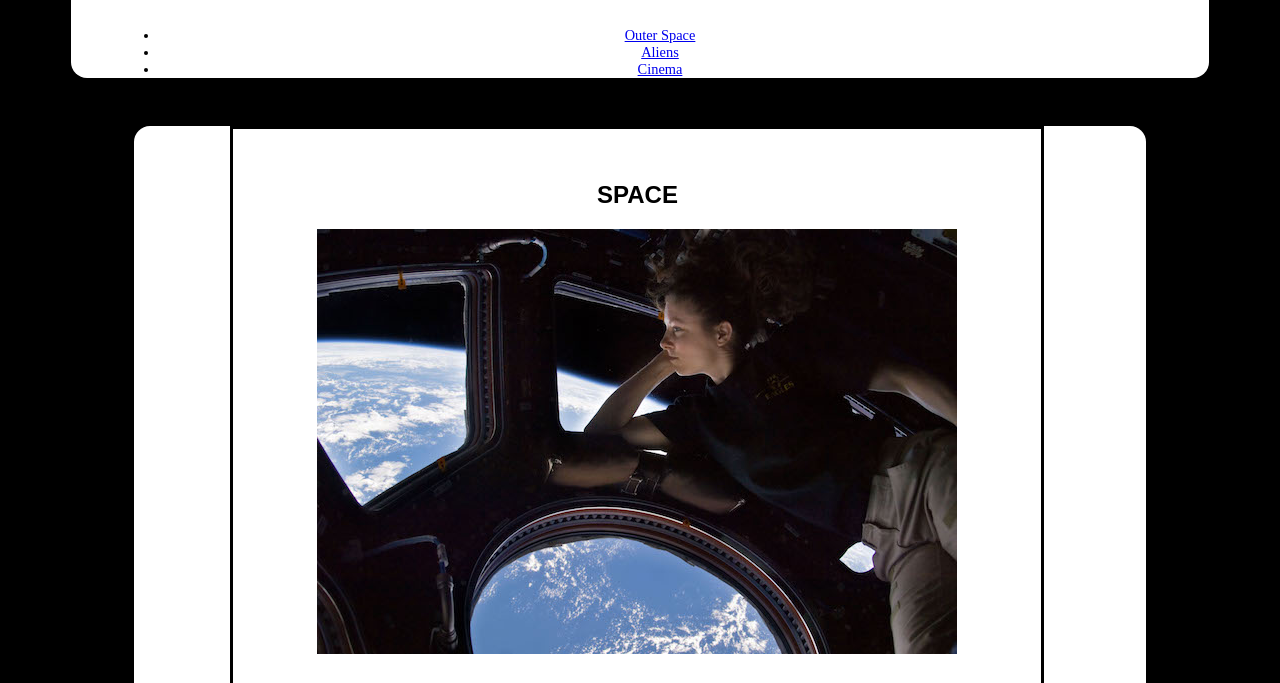
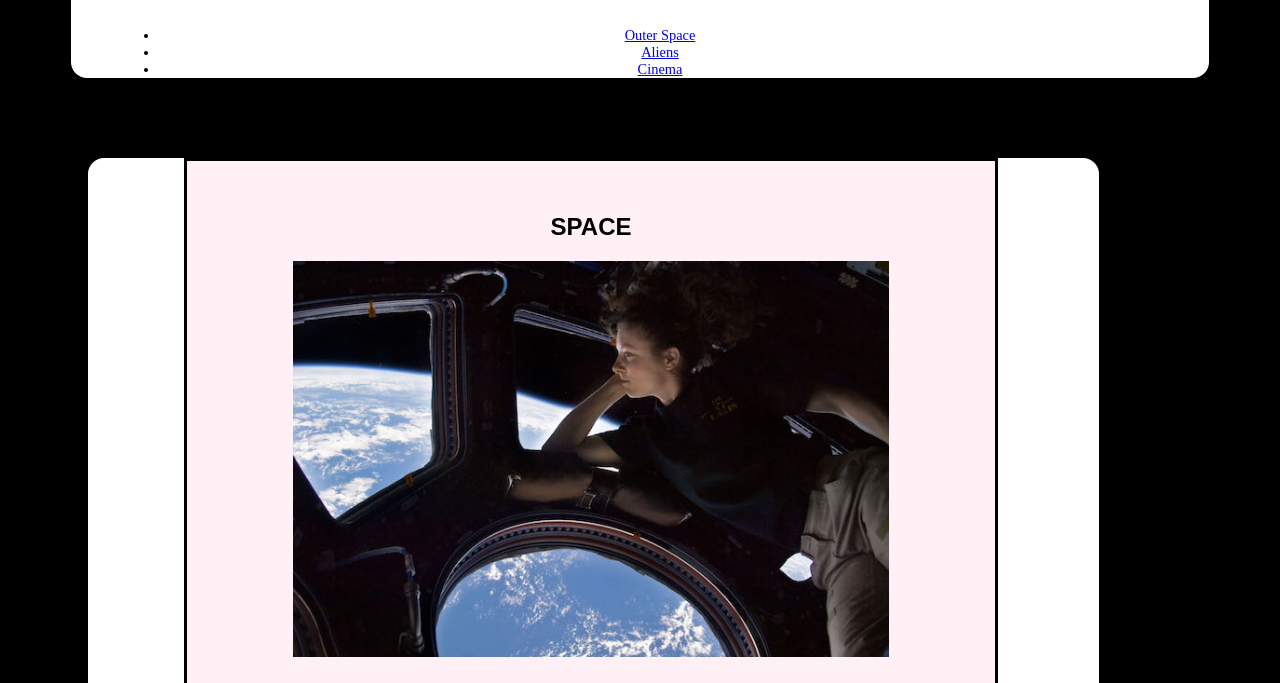
Before and after one commit to danduval/html-me-something, a plain HTML site: page index.html in a window 1280 px wide. Shown: the part 79-762 px from the top of the page. Drawn offline with Linux system fonts and the light colour scheme.

Commit message:
experimented some more with .css

```diff
--- a/index.html
+++ b/index.html
@@ -20,7 +20,7 @@
 
 <article>
 
-<div id="space">
+<div id="space" class="sections">
 <h1>SPACE</h1>
 
 <img src="Tracy_Caldwell_Dyson_in_Cupola_ISS.jpg" alt="a photo of an astronaut aboard the ISS">
@@ -42,7 +42,7 @@
 <p><a href="https://en.wikipedia.org/wiki/Outer_space">- from Wikipiedia</a></p>
 </div>
 
-<div id="aliens">
+<div id="aliens" class="sections">
 <h1>ALIENS</h1>
 <img src="tyranid.jpg" alt="a photo of a model tyranid kitbash project">
 <p>&quot;The concept of extraterrestrial life, and particularly extraterrestrial intelligence, has enjoyed a major cultural impact,
@@ -54,7 +54,7 @@
 <p><a href="https://en.wikipedia.org/wiki/Extraterrestrial_life">- from Wikipedia</a></p>
 </div>
 
-<div id="cinema">
+<div id="cinema" class="sections">
 <h1>CINEMA</h1>
 <img src="falcon.jpg" alt="a photo of Humphrey Bogart from the film the Maltese Falcon">
 <p>&quot;The word "cinema," short for cinematography, is often used to refer to the industry of films and filmmaking or to the art of
@@ -69,7 +69,7 @@
 
 </main>
 
-</body>
+
 
 <footer>
  <h1>About the Author
@@ -79,5 +79,5 @@
     down too excessively.</p>
 
 </footer>
-
+</body>
 </html>
--- a/styles.css
+++ b/styles.css
@@ -14,6 +14,7 @@
 img {
     display: block;
     margin: auto;
+    max-width: 80%;
 }
 
 h1, h2 {
@@ -26,6 +27,9 @@ p {
     line-height: 1.1rem;
     margin: 2rem;
 }
+div.sections {
+    background-color: lavenderblush;
+}
 
 html {
     background-color: black;
@@ -34,7 +38,7 @@ html {
 main {
     background-color: white;
     width: 80%;
-    margin: auto;
+    margin: 5rem;
 }
 
 header {
```
